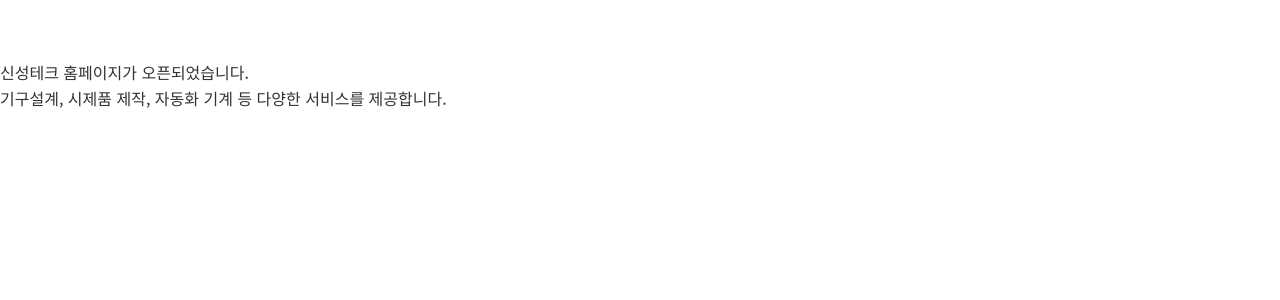
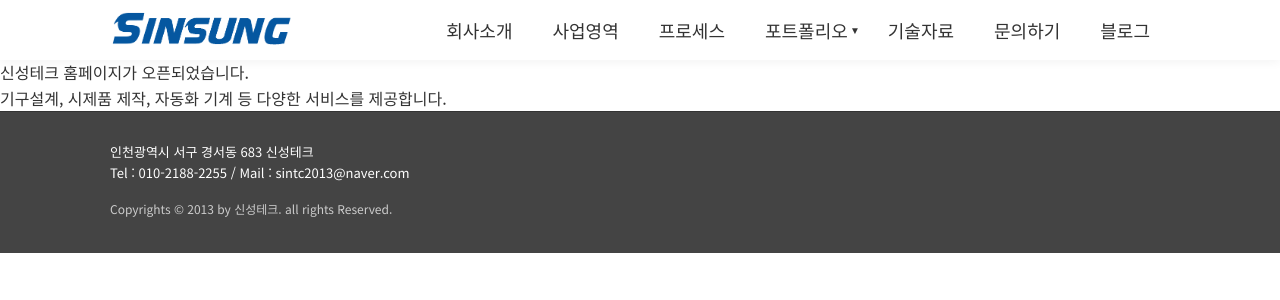
Before and after one commit to desert32-hash/Sintc2013, a Jekyll site: the page built from _posts/2024-01-15-welcome.md, in a window 1280 px wide. Shown: the top 300 px of the page. Built offline with Jekyll 4.4.1, drawn with Linux system fonts in a browser that asks for light colours.

Commit message:
Add files via upload

```diff
--- a/_layouts/default.html
+++ b/_layouts/default.html
@@ -7,11 +7,67 @@
     <link rel="preconnect" href="https://fonts.googleapis.com">
     <link rel="preconnect" href="https://fonts.gstatic.com" crossorigin>
     <link href="https://fonts.googleapis.com/css2?family=Noto+Sans+KR:wght@400;500;700&display=swap" rel="stylesheet">
-    <link rel="stylesheet" href="{{ site.baseurl }}/css/style.css?v=2">
-    <link rel="stylesheet" href="{{ site.baseurl }}/css/dropdown.css">
+    <link rel="stylesheet" href="/css/style.css?v=2">
+    <link rel="stylesheet" href="/css/dropdown.css">
 </head>
 <body>
-    {{ content }}
-    <script src="{{ site.baseurl }}/js/main.js"></script>
+    <header class="site-header">
+        <div class="container header-container">
+            <div class="logo">
+                <a href="/index.html">
+                    <img src="/images/logo.png" alt="SINSUNG" class="logo-image">
+                </a>
+            </div>
+            <a href="https://m.blog.naver.com/ymn10" target="_blank" class="mobile-header-blog" aria-label="블로그">
+                <img src="/images/blog_icon.png" alt="Blog" class="mobile-blog-icon">
+            </a>
+            <nav class="main-nav">
+                <ul>
+                    <li><a href="/about.html">회사소개</a></li>
+                    <li><a href="/Business.html">사업영역</a></li>
+                    <li><a href="/process.html">프로세스</a></li>
+                    <li class="dropdown">
+                        <a href="/design.html" class="dropdown-toggle">포트폴리오</a>
+                        <ul class="dropdown-menu align-offset desktop-only-dropdown">
+                            <li><a href="/design.html">디자인</a></li>
+                            <li><a href="/mechanical.html">기구설계</a></li>
+                            <li><a href="/prototype.html">시제품</a></li>
+                            <li><a href="/machine.html">자동화기계</a></li>
+                            <li><a href="/jig.html" class="jig-menu-item">지그제작</a></li>
+                        </ul>
+                    </li>
+                    <li><a href="/tech.html">기술자료</a></li>
+                    <li><a href="/contact.html">문의하기</a></li>
+                    <li class="desktop-only"><a href="https://blog.naver.com/ymn10" target="_blank">블로그</a></li>
+                    <li class="mobile-only"><a href="https://m.blog.naver.com/ymn10" target="_blank">블로그</a></li>
+                </ul>
+            </nav>
+            <button class="mobile-menu-toggle" aria-label="메뉴 열기">
+                <span></span>
+                <span></span>
+                <span></span>
+            </button>
+        </div>
+    </header>
+
+    <main>
+        {{ content }}
+    </main>
+
+    <footer class="site-footer">
+        <div class="container footer-content">
+            <div class="footer-info">
+                <p>
+                    인천광역시 서구 경서동 683 신성테크<br>
+                    Tel : 010-2188-2255 / Mail : sintc2013@naver.com
+                </p>
+                <p class="copyright">
+                    Copyrights &copy; 2013 by 신성테크. all rights Reserved.
+                </p>
+            </div>
+        </div>
+    </footer>
+
+    <script src="/js/main.js"></script>
 </body>
 </html>
```
